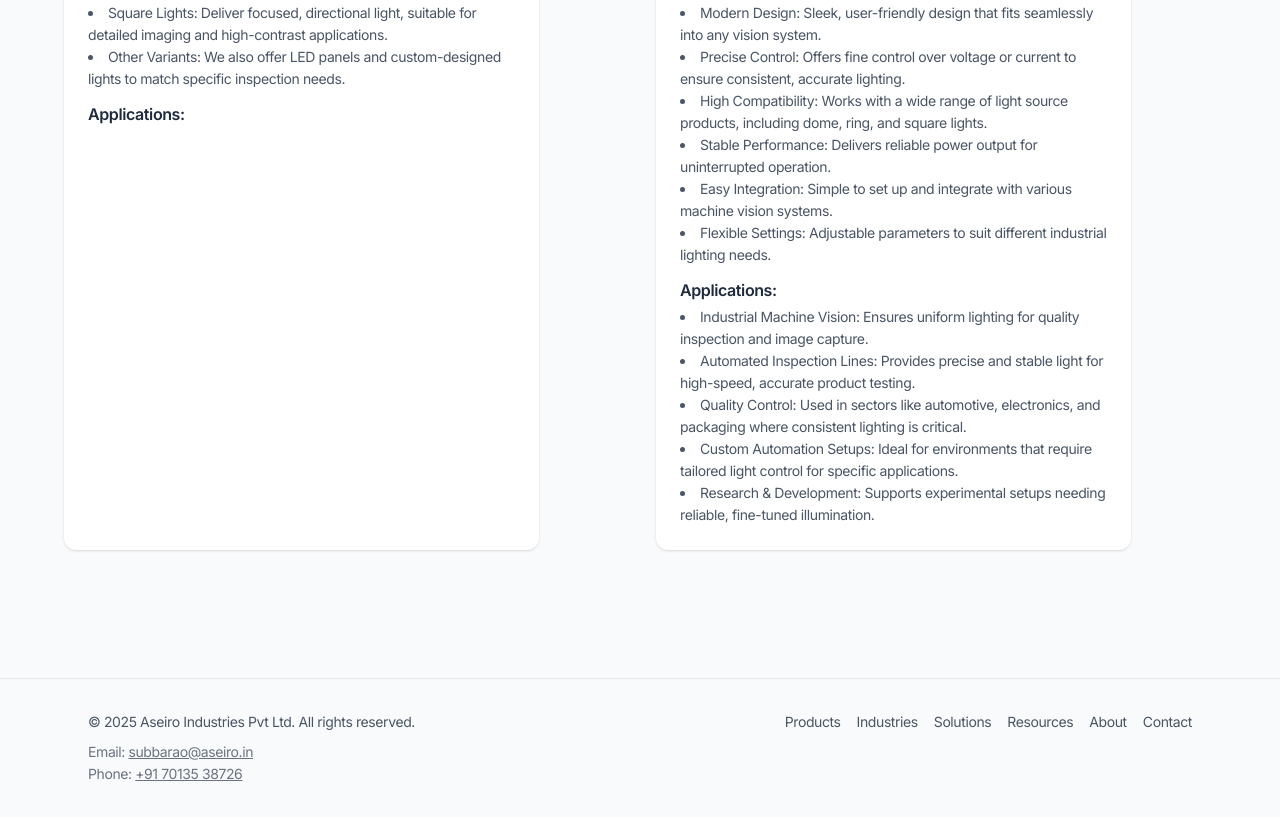
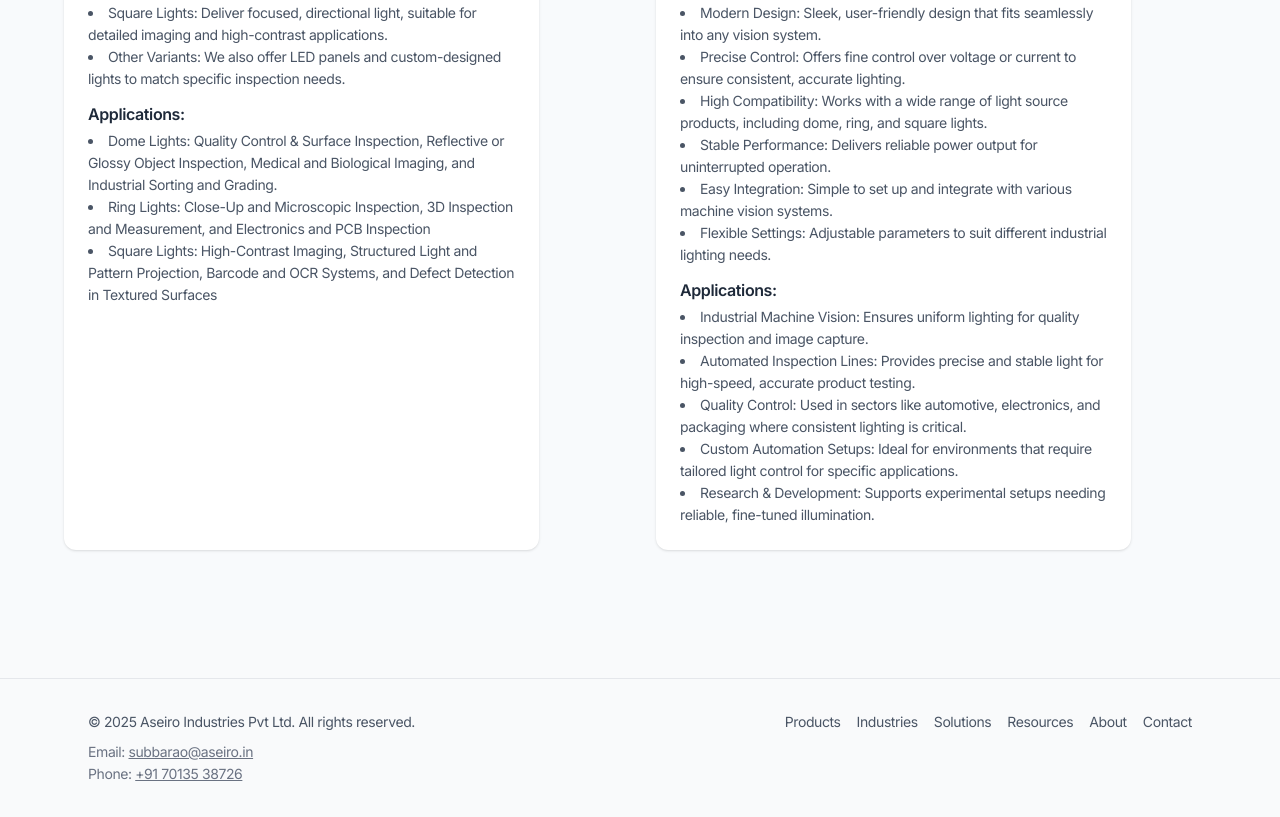
Before and after one commit to pradyumna-aseiro/Vercel-website, a Next.js app: page /products/machine-vision/lights in a window 1280 px wide. Shown: the part 880-1697 px from the top of the page. Built offline with nearby package versions, Linux system fonts and the light colour scheme.

Commit message:
added applications in lights

```diff
--- a/data/lights.ts
+++ b/data/lights.ts
@@ -12,7 +12,11 @@ export const lights = [
       "Square Lights: Deliver focused, directional light, suitable for detailed imaging and high-contrast applications.",
       "Other Variants: We also offer LED panels and custom-designed lights to match specific inspection needs."
     ],
-    applications: [],
+    applications: [
+      "Dome Lights: Quality Control & Surface Inspection, Reflective or Glossy Object Inspection, Medical and Biological Imaging, and Industrial Sorting and Grading.",
+      "Ring Lights: Close-Up and Microscopic Inspection, 3D Inspection and Measurement, and Electronics and PCB Inspection",
+      "Square Lights: High-Contrast Imaging, Structured Light and Pattern Projection, Barcode and OCR Systems, and Defect Detection in Textured Surfaces",
+    ],
   },
   {
     name: "Light controller",
```
